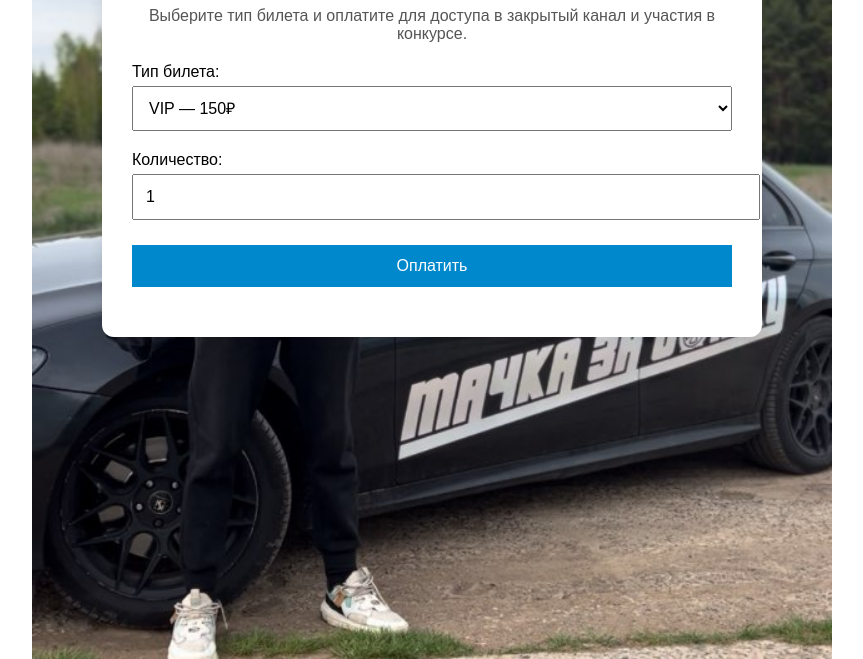
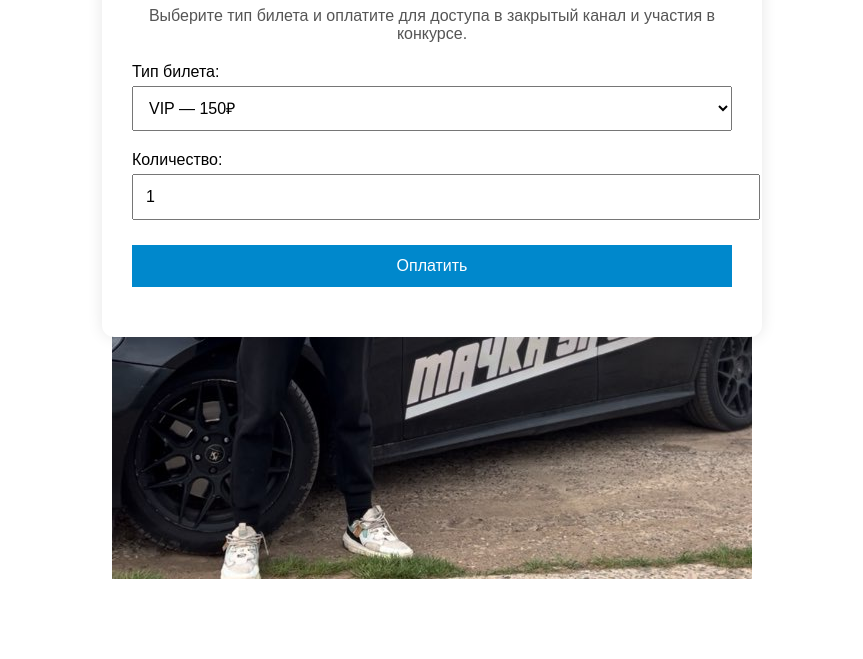
Before and after one commit to nikitkanixuyasebe/telegram-, a plain HTML site: page index.html in a window 1280 px wide. Shown: the part 141-800 px from the top of the page, without its empty margins (208-1071 px from the left). Drawn offline with Linux system fonts and the light colour scheme.

Commit message:
Update style.css

```diff
--- a/style.css
+++ b/style.css
@@ -1,7 +1,7 @@
 body {
   font-family: Arial, sans-serif;
   background: url('bg.jpg') no-repeat center center fixed;
-  background-size: contain;
+  background-size: auto;
   padding: 30px;
 }
 
```
